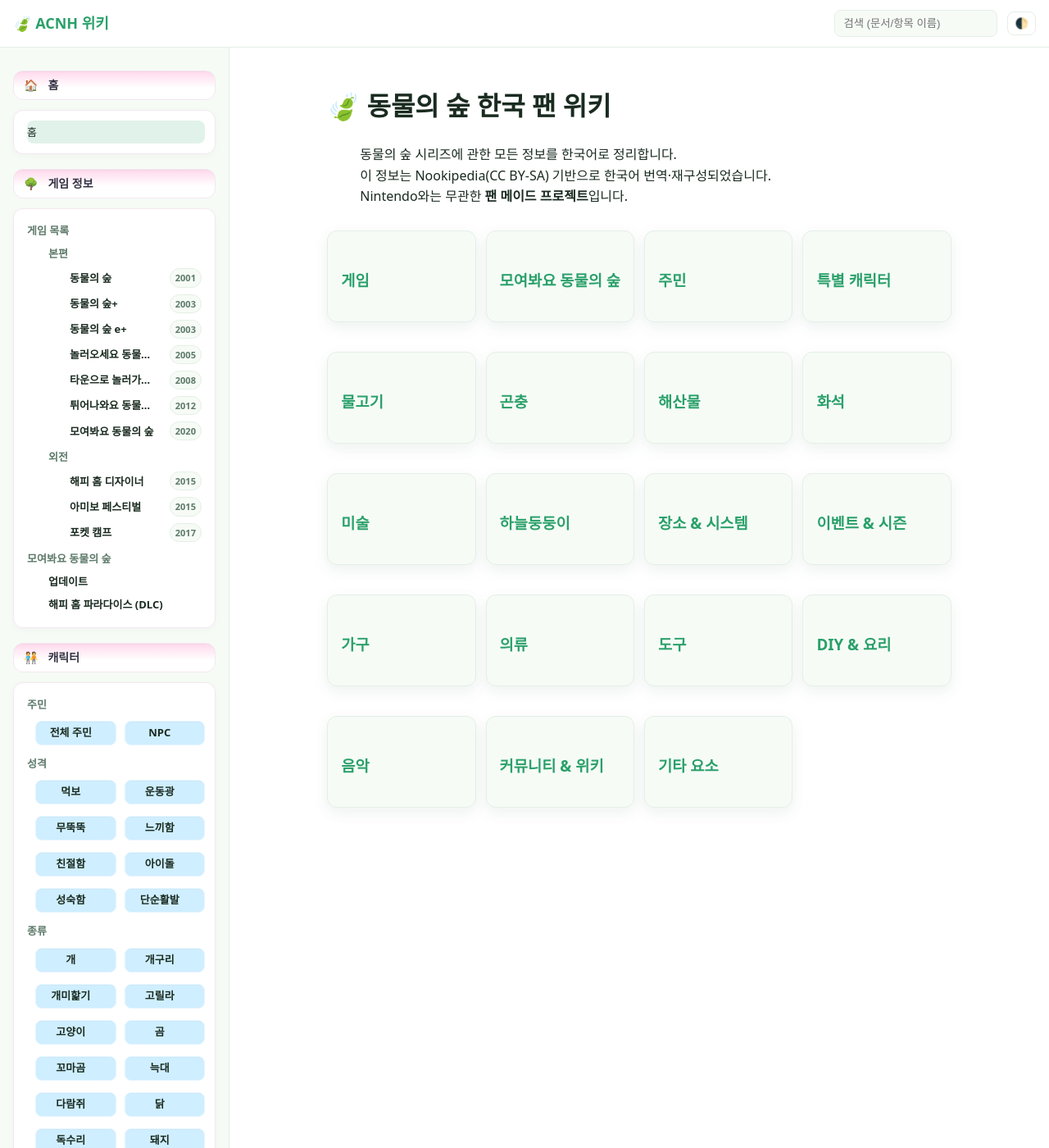
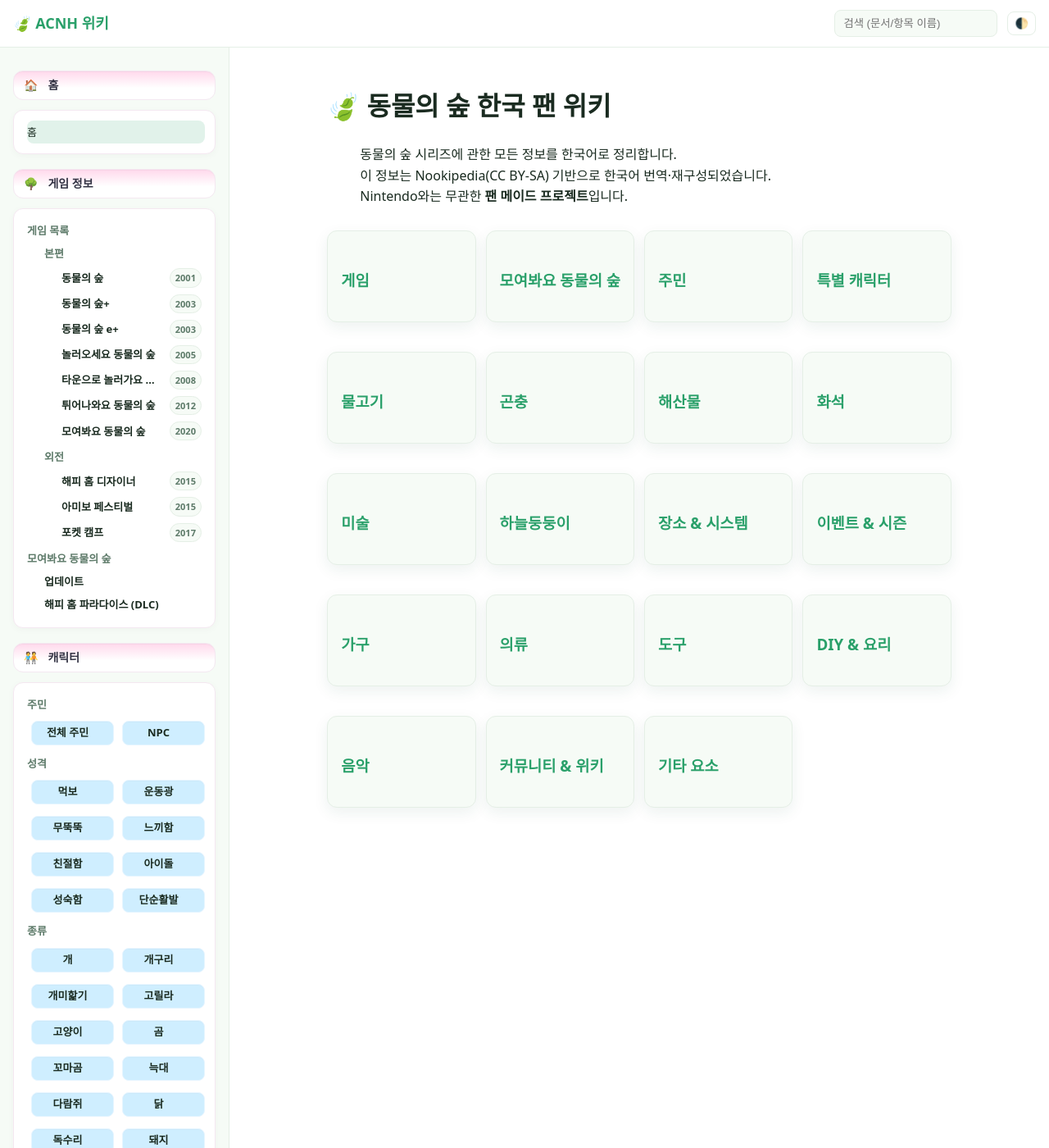
Before and after one commit to cute-bite/animal-crossing, a Jekyll site: the page built from index.md, in a window 1280 px wide and 1400 px high. Shown: the whole window at 82% size. Built offline with Jekyll 4.4.1, drawn with Linux system fonts in a browser that asks for light colours.

Commit message:
Add files via upload

```diff
--- a/assets/css/theme.css
+++ b/assets/css/theme.css
@@ -589,7 +589,7 @@
 }
 
 /* 위에서 0으로 만들었던 규칙 무력화 */
-.sidebar .menu li > ul { padding-left: 10px !important; }
+.sidebar .menu li > ul { padding-left: 5px !important; }
 
 /* 링크 자체는 과도하게 들여쓰지 않도록 */
 .sidebar .menu a { padding-left: 0 !important; }
```
